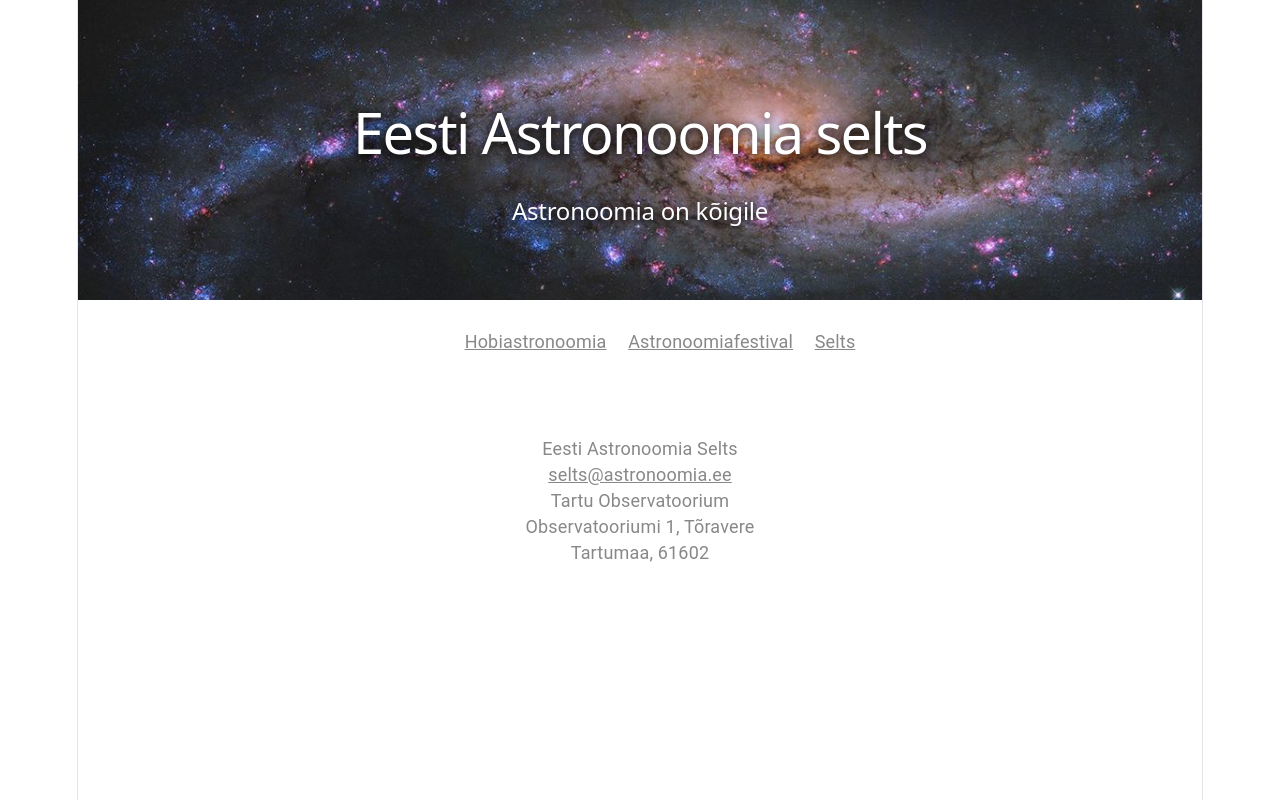
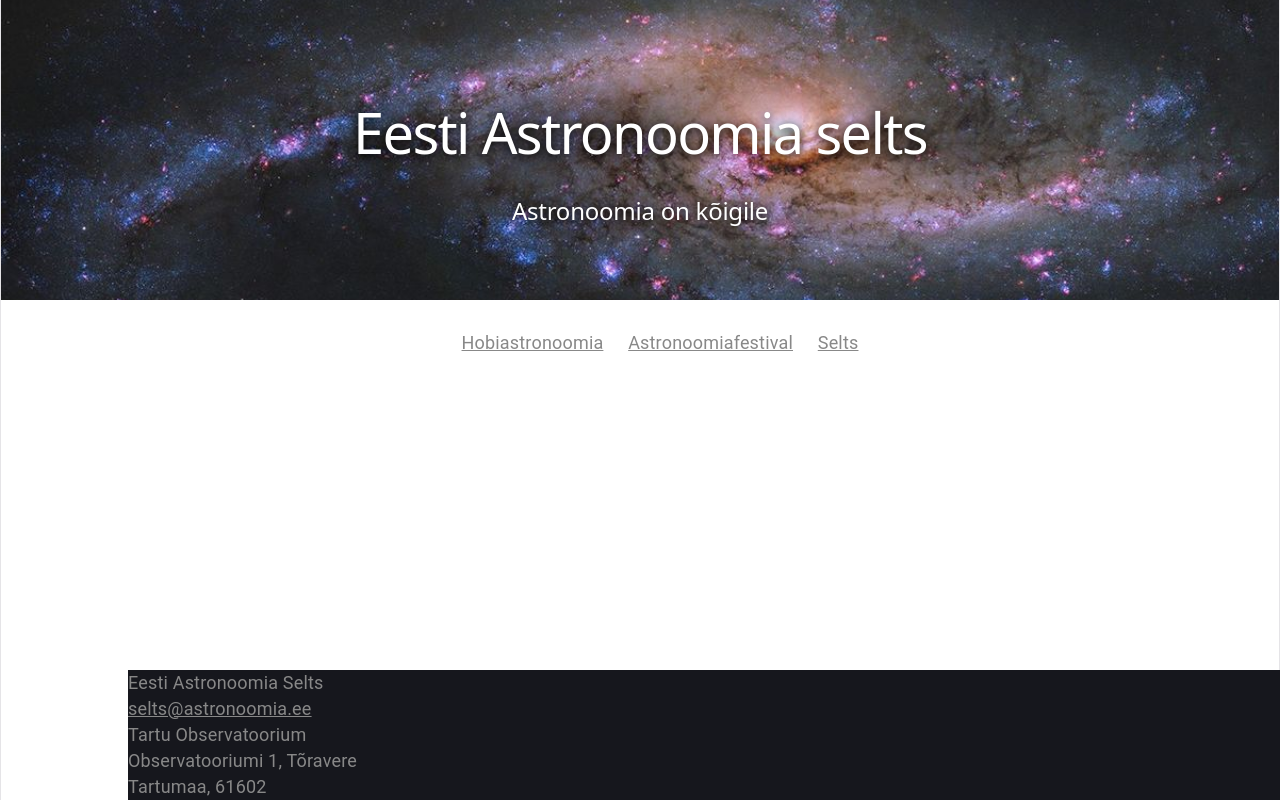
Before and after one commit to epalm1/astronomy-project, a React (Vite) app in the folder Front-end/astronomy-app/: page / in a window 1280 px wide. Built offline with nearby package versions, Linux system fonts and the light colour scheme.

Commit message:
footer stuff

```diff
--- a/Front-end/astronomy-app/src/components/Footer.jsx
+++ b/Front-end/astronomy-app/src/components/Footer.jsx
@@ -3,7 +3,7 @@ import React from 'react';
 function Footer() {
   return (
     <footer>
-      <div className="Contact">
+      <div id="Contact">
         <p>Eesti Astronoomia Selts</p>
         <a href="selts@astronoomia.ee">selts@astronoomia.ee</a>
         <p>Tartu Observatoorium</p>
--- a/Front-end/astronomy-app/src/styles/index.css
+++ b/Front-end/astronomy-app/src/styles/index.css
@@ -53,7 +53,7 @@ body {
 }
 
 #root {
-  width: 1126px;
+  width: 1526px;
   max-width: 100%;
   margin: 0 auto;
   text-align: center;
--- a/Front-end/astronomy-app/src/styles/style.css
+++ b/Front-end/astronomy-app/src/styles/style.css
@@ -207,3 +207,12 @@ td.style2 {
 .heading_small {
   font-size: x-small;
 }
+#Contact{
+  position: fixed;
+  left: 10%;
+  bottom: 0;
+  text-align: left;
+  width: 100%;
+  background-color: #16171d;
+  color: aliceblue;
+}
```
